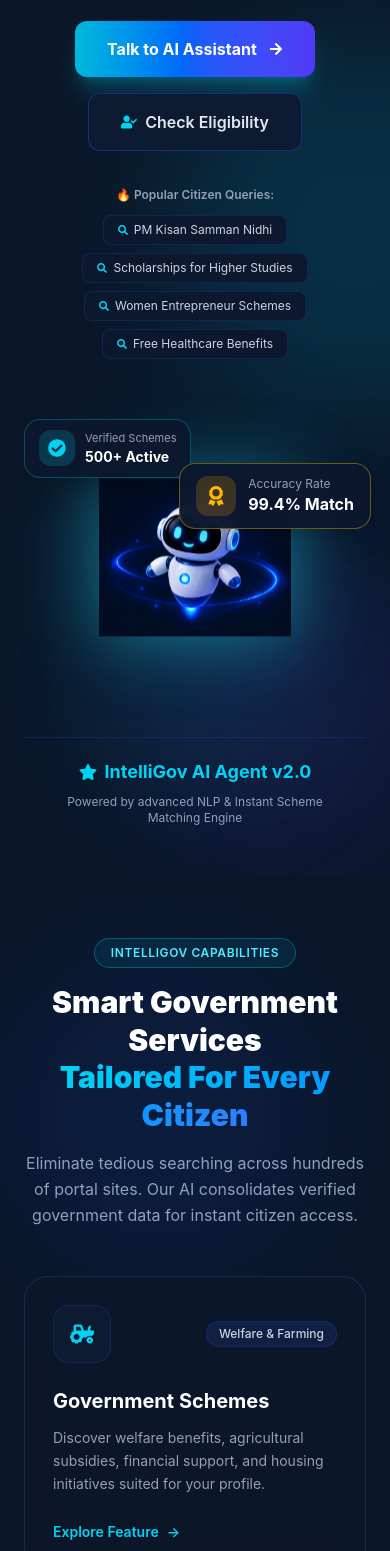
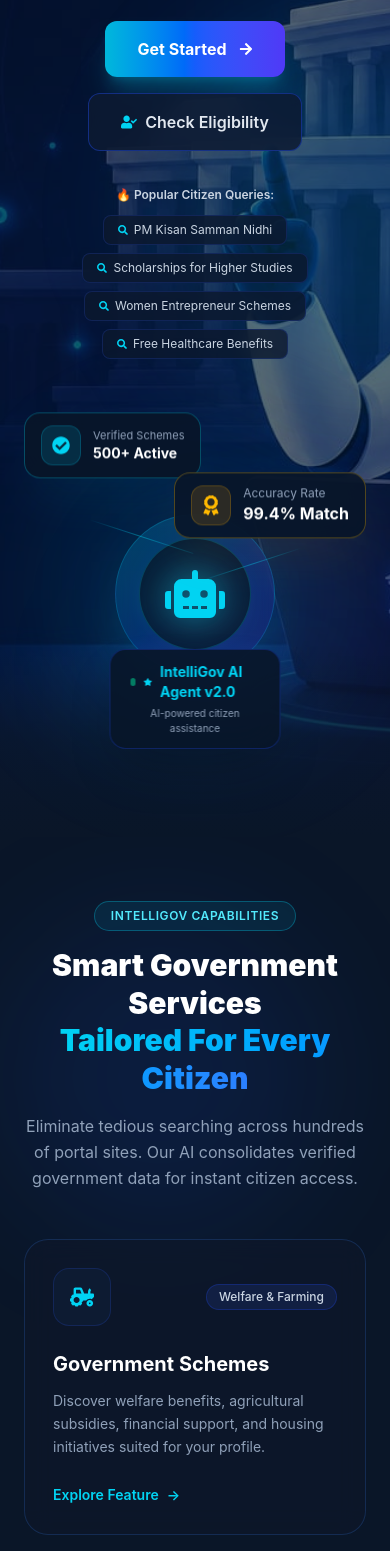
Before and after one commit to Chhavi24184/intelligov-ai, a React app in the folder frontend/: page / in a window 390 px wide. Shown: the part 449-2000 px from the top of the page. Built offline with nearby package versions, Linux system fonts and the light colour scheme; the HTML template or start-up script is replaced by a standard one.

Commit message:
Full functionality added to Home

```diff
--- /dev/null
+++ b/frontend/src/components/common/ScrollToTop.jsx
@@ -0,0 +1,60 @@
+import { useEffect, useState } from "react";
+import { FaArrowUp } from "react-icons/fa";
+
+function ScrollToTop() {
+  const [showButton, setShowButton] = useState(false);
+
+  useEffect(() => {
+    const handleScroll = () => {
+      // Show the button after only a small amount of scrolling
+      setShowButton(window.scrollY > 80);
+    };
+
+    window.addEventListener("scroll", handleScroll);
+
+    // Check initial position
+    handleScroll();
+
+    return () => {
+      window.removeEventListener("scroll", handleScroll);
+    };
+  }, []);
+
+  const scrollToTop = () => {
+    window.scrollTo({
+      top: 0,
+      behavior: "smooth",
+    });
+  };
+
+  return (
+    <button
+      type="button"
+      onClick={scrollToTop}
+      aria-label="Scroll to top"
+      className={`
+        fixed bottom-6 left-6 z-[100]
+        w-14 h-14
+        rounded-full
+        bg-white
+        border-2 border-cyan-400
+        text-cyan-500
+        flex items-center justify-center
+        shadow-lg shadow-cyan-500/20
+        transition-all duration-300
+        hover:bg-cyan-50
+        hover:scale-110
+        active:scale-95
+        ${
+          showButton
+            ? "opacity-100 translate-y-0 pointer-events-auto"
+            : "opacity-0 translate-y-4 pointer-events-none"
+        }
+      `}
+    >
+      <FaArrowUp className="text-xl" />
+    </button>
+  );
+}
+
+export default ScrollToTop;
--- a/frontend/src/components/home/About.jsx
+++ b/frontend/src/components/home/About.jsx
@@ -1,3 +1,5 @@
+import { useEffect, useRef, useState } from "react";
+
 import {
   FaSearch,
   FaFileAlt,
@@ -7,9 +9,84 @@ import {
 } from "react-icons/fa";
 
 
+// =====================================================
+// REVEAL COMPONENT
+// =====================================================
+
+function Reveal({ children, className = "", delay = 0 }) {
+
+  const ref = useRef(null);
+  const [isVisible, setIsVisible] = useState(false);
+
+
+  useEffect(() => {
+
+    const observer = new IntersectionObserver(
+      ([entry]) => {
+
+        if (entry.isIntersecting) {
+
+          setIsVisible(true);
+
+          observer.unobserve(entry.target);
+
+        }
+
+      },
+      {
+        threshold: 0.15,
+      }
+    );
+
+
+    if (ref.current) {
+      observer.observe(ref.current);
+    }
+
+
+    return () => observer.disconnect();
+
+  }, []);
+
+
+  return (
+
+    <div
+      ref={ref}
+      className={`
+        ${className}
+        transition-all
+        duration-700
+        ease-out
+        ${
+          isVisible
+            ? "opacity-100 translate-y-0"
+            : "opacity-0 translate-y-14"
+        }
+      `}
+      style={{
+        transitionDelay: `${delay}ms`,
+      }}
+    >
+
+      {children}
+
+    </div>
+
+  );
+}
+
+
+
+// =====================================================
+// ABOUT COMPONENT
+// =====================================================
+
 function About() {
 
+
   const steps = [
+
     {
       num: "01",
       icon: <FaUserCheck className="text-cyan-400 text-xl" />,
@@ -37,12 +114,17 @@ function About() {
       title: "Apply Seamlessly",
       desc: "Follow direct application links and step-by-step guidance to claim the benefits you are eligible for.",
     },
+
   ];
 
 
   return (
 
-    <section className="relative bg-[#0a1628] text-white py-16 lg:py-20 overflow-hidden">
+    <section
+      id="about"
+      className="relative bg-[#0a1628] text-white py-16 lg:py-20 overflow-hidden"
+    >
+
 
       {/* =========================
           BACKGROUND LIGHTS
@@ -70,7 +152,13 @@ function About() {
             ABOUT CARD
         ===================================================== */}
 
-        <div className="glass-panel p-8 sm:p-12 rounded-3xl border border-blue-900/50 relative overflow-hidden mb-16">
+        <Reveal
+          delay={0}
+          className="mb-16"
+        >
+
+          <div className="glass-panel p-8 sm:p-12 rounded-3xl border border-blue-900/50 relative overflow-hidden">
+
 
             {/* Card Glow */}
 
@@ -83,6 +171,7 @@ function About() {
               {/* About Content */}
 
               <div className="lg:col-span-8 space-y-5 relative z-10">
+
 
                 {/* Badge */}
 
@@ -134,18 +223,23 @@ function About() {
 
               </div>
 
+
             </div>
 
           </div>
+
+        </Reveal>
+
 
 
         {/* =====================================================
             HOW IT WORKS HEADER
         ===================================================== */}
 
+        <Reveal delay={150}>
+
           <div className="text-center mb-12">
 
-          {/* Using div instead of h3 */}
 
             <div className="text-2xl sm:text-3xl font-bold text-white">
 
@@ -162,6 +256,9 @@ function About() {
 
           </div>
 
+        </Reveal>
+
+
 
         {/* =====================================================
             STEP CARDS
@@ -169,12 +266,18 @@ function About() {
 
         <div className="grid grid-cols-1 sm:grid-cols-2 lg:grid-cols-4 gap-6">
 
+
           {steps.map((step, idx) => (
 
+            <Reveal
+              key={idx}
+              delay={250 + idx * 120}
+            >
+
               <div
-              key={idx}
                 className="glass-card p-6 rounded-2xl relative border border-blue-900/30 hover:border-cyan-400/40 hover:-translate-y-1 transition-all duration-300 group"
               >
+
 
                 {/* Step Number */}
 
@@ -211,9 +314,13 @@ function About() {
 
                 </p>
 
+
               </div>
 
+            </Reveal>
+
           ))}
+
 
         </div>
 
--- a/frontend/src/components/home/Features.jsx
+++ b/frontend/src/components/home/Features.jsx
@@ -1,3 +1,4 @@
+import { useEffect, useRef, useState } from "react";
 import { Link } from "react-router-dom";
 
 import {
@@ -10,7 +11,142 @@ import {
 } from "react-icons/fa";
 
 
+function ServiceCard({ service, index }) {
+
+  const cardRef = useRef(null);
+  const [isVisible, setIsVisible] = useState(false);
+
+
+  useEffect(() => {
+
+    const observer = new IntersectionObserver(
+      ([entry]) => {
+
+        if (entry.isIntersecting) {
+
+          setIsVisible(true);
+
+          observer.unobserve(entry.target);
+
+        }
+
+      },
+      {
+        threshold: 0.15,
+      }
+    );
+
+
+    if (cardRef.current) {
+      observer.observe(cardRef.current);
+    }
+
+
+    return () => observer.disconnect();
+
+  }, []);
+
+
+  return (
+
+    <div
+      ref={cardRef}
+      className={`
+        glass-card
+        p-7 lg:p-8
+        rounded-3xl
+        relative
+        flex flex-col justify-between
+        group
+        border border-blue-900/30
+        hover:border-cyan-400/40
+        transition-all
+        duration-700
+        ease-out
+        hover:-translate-y-1
+
+        ${
+          isVisible
+            ? "opacity-100 translate-y-0 scale-100"
+            : "opacity-0 translate-y-16 scale-[0.96]"
+        }
+      `}
+      style={{
+        transitionDelay: `${index * 100}ms`,
+      }}
+    >
+
+      {/* CARD CONTENT */}
+
+      <div>
+
+        {/* Icon + Badge */}
+
+        <div className="flex items-center justify-between mb-6">
+
+          <div className="p-4 rounded-2xl bg-[#0d1b32] border border-blue-900/40 group-hover:scale-110 transition-transform duration-300">
+
+            {service.icon}
+
+          </div>
+
+
+          <span className="px-3 py-1 rounded-full bg-blue-950/60 border border-blue-800/40 text-slate-300 text-xs font-medium">
+
+            {service.badge}
+
+          </span>
+
+        </div>
+
+
+        {/* Title */}
+
+        <div className="text-xl font-bold text-white mb-3 group-hover:text-cyan-300 transition-colors">
+
+          {service.title}
+
+        </div>
+
+
+        {/* Description */}
+
+        <p className="text-slate-400 text-sm leading-relaxed mb-6">
+
+          {service.description}
+
+        </p>
+
+      </div>
+
+
+      {/* EXPLORE FEATURE ONLY */}
+
+      <div>
+
+        <Link
+          to={service.link}
+          className="inline-flex items-center gap-2 text-sm font-semibold text-cyan-400 hover:text-cyan-300 transition-colors group-hover:translate-x-1 duration-200"
+        >
+
+          <span>Explore Feature</span>
+
+          <span>→</span>
+
+        </Link>
+
+      </div>
+
+
+    </div>
+
+  );
+}
+
+
+
 function Features() {
+
 
   const services = [
 
@@ -73,11 +209,12 @@ function Features() {
 
   return (
 
-    <section className="relative bg-[#0a1628] text-white py-16 lg:py-20 overflow-hidden">
+    <section
+      id="services"
+      className="relative bg-[#0a1628] text-white py-16 lg:py-20 overflow-hidden"
+    >
 
-      {/* =========================
-          BACKGROUND LIGHTS
-      ========================= */}
+      {/* BACKGROUND LIGHTS */}
 
       <div className="absolute inset-0 pointer-events-none">
 
@@ -88,16 +225,12 @@ function Features() {
       </div>
 
 
-      {/* =========================
-          MAIN CONTAINER
-      ========================= */}
+      {/* MAIN CONTAINER */}
 
       <div className="relative max-w-7xl mx-auto px-6">
 
 
-        {/* =========================
-            SECTION HEADER
-        ========================= */}
+        {/* SECTION HEADER */}
 
         <div className="text-center max-w-3xl mx-auto mb-12 lg:mb-16 space-y-4">
 
@@ -107,8 +240,6 @@ function Features() {
 
           </span>
 
-
-          {/* Use div instead of h2 to avoid fixed heading styles */}
 
           <div className="text-3xl sm:text-4xl lg:text-5xl font-black text-white leading-tight">
 
@@ -134,92 +265,22 @@ function Features() {
         </div>
 
 
-        {/* =========================
-            SERVICES GRID
-        ========================= */}
+        {/* SERVICES GRID */}
 
         <div className="grid grid-cols-1 md:grid-cols-2 lg:grid-cols-3 gap-6 lg:gap-8">
 
           {services.map((service, index) => (
 
-            <div
+            <ServiceCard
               key={index}
-              className="glass-card p-7 lg:p-8 rounded-3xl relative flex flex-col justify-between group border border-blue-900/30 hover:border-cyan-400/40 transition-all duration-300 hover:-translate-y-1"
-            >
-
-
-              {/* =========================
-                  CARD CONTENT
-              ========================= */}
-
-              <div>
-
-
-                {/* Icon + Badge */}
-
-                <div className="flex items-center justify-between mb-6">
-
-                  <div className="p-4 rounded-2xl bg-[#0d1b32] border border-blue-900/40 group-hover:scale-110 transition-transform duration-300">
-
-                    {service.icon}
-
-                  </div>
-
-
-                  <span className="px-3 py-1 rounded-full bg-blue-950/60 border border-blue-800/40 text-slate-300 text-xs font-medium">
-
-                    {service.badge}
-
-                  </span>
-
-                </div>
-
-
-                {/* Title */}
-
-                <div className="text-xl font-bold text-white mb-3 group-hover:text-cyan-300 transition-colors">
-
-                  {service.title}
-
-                </div>
-
-
-                {/* Description */}
-
-                <p className="text-slate-400 text-sm leading-relaxed mb-6">
-
-                  {service.description}
-
-                </p>
-
-              </div>
-
-
-              {/* =========================
-                  EXPLORE LINK
-              ========================= */}
-
-              <div>
-
-                <Link
-                  to={service.link}
-                  className="inline-flex items-center gap-2 text-sm font-semibold text-cyan-400 hover:text-cyan-300 transition-colors group-hover:translate-x-1 duration-200"
-                >
-
-                  <span>Explore Feature</span>
-
-                  <span>→</span>
-
-                </Link>
-
-              </div>
-
-
-            </div>
+              service={service}
+              index={index}
+            />
 
           ))}
 
         </div>
+
 
       </div>
 
--- a/frontend/src/components/home/Hero.jsx
+++ b/frontend/src/components/home/Hero.jsx
@@ -10,9 +10,6 @@ import {
   FaStar,
 } from "react-icons/fa";
 
-import robot from "../../assets/robot.png";
-
-
 function Hero() {
   const quickPrompts = [
     "PM Kisan Samman Nidhi",
@@ -22,11 +19,43 @@ function Hero() {
   ];
 
   return (
-    <section className="relative min-h-[calc(100vh-80px)] overflow-hidden bg-[#0a1628] text-white">
+    <section
+      className="relative min-h-[calc(100vh-80px)] overflow-hidden bg-[#0a1628] text-white"
+      style={{
+        backgroundImage: "url('/src/assets/hero.jpeg')",
+        backgroundSize: "cover",
+        backgroundPosition: "center",
+        backgroundRepeat: "no-repeat",
+      }}
+    >
 
-      {/* =========================
-          BACKGROUND LIGHTS
-      ========================= */}
+      {/* =====================================================
+          BACKGROUND DARK GLASS LAYER
+      ===================================================== */}
+
+      <div className="absolute inset-0 bg-[#06101f]/65 pointer-events-none" />
+
+      {/* =====================================================
+              SOFT BLEND INTO NEXT SECTION
+          ===================================================== */}
+
+          <div
+            className="
+              absolute
+              bottom-0
+              left-0
+              right-0
+              h-48
+              bg-gradient-to-b
+              from-transparent
+              via-[#0a1628]/70
+              to-[#0a1628]
+              pointer-events-none
+              z-[1]
+            "
+          />
+
+      {/* Soft blue/cyan atmosphere */}
 
       <div className="absolute inset-0 pointer-events-none overflow-hidden">
 
@@ -39,11 +68,11 @@ function Hero() {
       </div>
 
 
-      {/* =========================
+      {/* =====================================================
           MAIN CONTAINER
-      ========================= */}
+      ===================================================== */}
 
-      <div className="relative max-w-7xl mx-auto px-6 py-12 lg:py-16">
+      <div className="relative z-10 max-w-7xl mx-auto px-6 py-12 lg:py-16">
 
         <div className="grid grid-cols-1 lg:grid-cols-12 gap-10 items-center">
 
@@ -54,9 +83,10 @@ function Hero() {
 
           <div className="lg:col-span-7 space-y-7 text-center lg:text-left">
 
+
             {/* AI BADGE */}
 
-            <div className="inline-flex items-center gap-2 px-4 py-2 rounded-full bg-blue-900/30 border border-cyan-500/30 backdrop-blur-md shadow-lg shadow-cyan-500/10">
+            <div className="inline-flex items-center gap-2 px-4 py-2 rounded-full bg-blue-950/50 border border-cyan-500/30 backdrop-blur-md shadow-lg shadow-cyan-500/10">
 
               <span className="w-2 h-2 rounded-full bg-cyan-400 animate-ping" />
 
@@ -86,7 +116,7 @@ function Hero() {
 
             {/* DESCRIPTION */}
 
-            <p className="text-slate-400 text-base sm:text-lg max-w-2xl mx-auto lg:mx-0 leading-relaxed">
+            <p className="text-slate-300 text-base sm:text-lg max-w-2xl mx-auto lg:mx-0 leading-relaxed">
 
               Get personalized guidance on government schemes, scholarships,
               healthcare benefits and career opportunities with our
@@ -99,21 +129,25 @@ function Hero() {
 
             <div className="flex flex-wrap items-center justify-center lg:justify-start gap-4 pt-2">
 
+              {/* GET STARTED */}
+
               <Link
-                to="/chat"
+                to="/login"
                 className="px-8 py-4 rounded-xl bg-gradient-to-r from-cyan-500 via-blue-600 to-indigo-600 text-white font-bold shadow-xl shadow-cyan-500/25 hover:shadow-cyan-500/40 hover:scale-105 transition-all duration-300 flex items-center gap-3 text-base"
               >
 
-                <span>Talk to AI Assistant</span>
+                <span>Get Started</span>
 
                 <FaArrowRight className="text-sm" />
 
               </Link>
 
 
+              {/* ELIGIBILITY */}
+
               <Link
                 to="/eligibility"
-                className="px-8 py-4 rounded-xl bg-[#0d1b32] border border-blue-800/60 text-slate-200 font-semibold hover:border-cyan-400 hover:text-white hover:bg-blue-900/30 transition-all duration-300 flex items-center gap-2 text-base"
+                className="px-8 py-4 rounded-xl bg-[#0d1b32]/85 backdrop-blur-md border border-blue-800/60 text-slate-200 font-semibold hover:border-cyan-400 hover:text-white hover:bg-blue-900/40 transition-all duration-300 flex items-center gap-2 text-base"
               >
 
                 <FaUserCheck className="text-cyan-400" />
@@ -129,9 +163,12 @@ function Hero() {
 
             <div className="space-y-3 pt-2">
 
-              <div className="text-xs font-semibold text-slate-400">
+              <div className="text-xs font-semibold text-slate-300">
+
                 🔥 Popular Citizen Queries:
+
               </div>
+
 
               <div className="flex flex-wrap justify-center lg:justify-start gap-2">
 
@@ -140,7 +177,7 @@ function Hero() {
                   <Link
                     key={i}
                     to="/chat"
-                    className="px-3.5 py-1.5 rounded-lg bg-[#0c182d] border border-blue-900/40 text-xs text-slate-300 hover:border-cyan-400/60 hover:text-cyan-300 hover:bg-blue-900/30 transition-all flex items-center gap-1.5"
+                    className="px-3.5 py-1.5 rounded-lg bg-[#0c182d]/80 backdrop-blur-md border border-blue-900/40 text-xs text-slate-300 hover:border-cyan-400/60 hover:text-cyan-300 hover:bg-blue-900/40 transition-all flex items-center gap-1.5"
                   >
 
                     <FaSearch className="text-[10px] text-cyan-400" />
@@ -159,44 +196,58 @@ function Hero() {
 
 
           {/* =====================================================
-              RIGHT ROBOT SECTION
+              RIGHT SIDE — FLOATING INFORMATION UI
           ===================================================== */}
 
-          <div className="lg:col-span-5 flex justify-center">
+          <div className="lg:col-span-5 flex justify-center lg:justify-end">
 
-            {/* This container controls ONLY the robot + badges */}
-
-            <div className="relative w-[380px] max-w-full">
-
-
-              {/* Robot Glow */}
-
-              <div className="absolute inset-10 bg-cyan-500/10 rounded-full blur-3xl pointer-events-none" />
+            <div className="relative w-[400px] max-w-full h-[390px]">
 
 
               {/* =================================================
-                  ROBOT + FLOATING BADGES AREA
+                  CENTRAL AI ORB
+                  Makes the cards feel anchored instead of floating
               ================================================= */}
 
-              <div className="relative h-[330px] flex items-center justify-center">
+              <div className="absolute left-1/2 top-1/2 -translate-x-1/2 -translate-y-1/2">
 
+                {/* Outer glow */}
 
-                {/* ROBOT */}
+                <div className="absolute -inset-16 rounded-full bg-cyan-400/10 blur-3xl" />
 
-                <img
-                  src={robot}
-                  alt="IntelliGov AI Assistant"
-                  className="relative z-10 w-48 sm:w-56 lg:w-60 animate-float drop-shadow-[0_0_35px_rgba(34,211,238,0.5)]"
-                />
+                {/* Orb */}
+
+                <div className="relative w-40 h-40 rounded-full bg-gradient-to-br from-cyan-400/20 via-blue-600/20 to-indigo-700/20 border border-cyan-400/20 backdrop-blur-sm flex items-center justify-center shadow-2xl shadow-cyan-500/20">
+
+                  <div className="w-28 h-28 rounded-full bg-[#081629]/80 border border-cyan-400/20 flex items-center justify-center">
+
+                    <FaRobot className="text-6xl text-cyan-400 drop-shadow-[0_0_20px_rgba(34,211,238,0.7)]" />
+
+                  </div>
+
+                </div>
+
+              </div>
 
 
               {/* =================================================
-                    VERIFIED SCHEMES BADGE
+                  CONNECTING GLOW LINES
               ================================================= */}
 
-                <div className="absolute z-20 top-5 left-0 sm:left-[-15px] bg-[#0c182d]/95 backdrop-blur-md px-3.5 py-2.5 rounded-2xl border border-cyan-400/30 shadow-xl flex items-center gap-2.5">
+              <div className="absolute left-[18%] top-[35%] w-[110px] h-px bg-gradient-to-r from-transparent via-cyan-400/40 to-cyan-400/10 rotate-[18deg]" />
 
-                  <div className="w-9 h-9 rounded-xl bg-cyan-500/20 flex items-center justify-center">
+              <div className="absolute right-[18%] top-[42%] w-[100px] h-px bg-gradient-to-l from-transparent via-cyan-400/40 to-cyan-400/10 rotate-[-18deg]" />
+
+
+              {/* =================================================
+                  VERIFIED SCHEMES CARD
+              ================================================= */}
+
+              <div className="absolute z-20 top-5 left-0 sm:left-[-10px] animate-float">
+
+                <div className="bg-[#081629]/90 backdrop-blur-xl px-4 py-3 rounded-2xl border border-cyan-400/30 shadow-2xl shadow-cyan-500/10 flex items-center gap-3">
+
+                  <div className="w-10 h-10 rounded-xl bg-cyan-500/15 border border-cyan-400/20 flex items-center justify-center">
 
                     <FaCheckCircle className="text-lg text-cyan-400" />
 
@@ -216,14 +267,18 @@ function Hero() {
 
                 </div>
 
+              </div>
+
 
               {/* =================================================
-                    ACCURACY BADGE
+                  ACCURACY CARD
               ================================================= */}
 
-                <div className="absolute z-20 top-16 right-[-5px] sm:right-[-20px] bg-[#0c182d]/95 backdrop-blur-md px-4 py-3 rounded-2xl border border-amber-400/40 shadow-xl flex items-center gap-3">
+              <div className="absolute z-20 top-20 right-0 sm:right-[-10px] animate-float">
 
-                  <div className="w-10 h-10 rounded-xl bg-amber-500/20 flex items-center justify-center">
+                <div className="bg-[#081629]/90 backdrop-blur-xl px-4 py-3 rounded-2xl border border-amber-400/30 shadow-2xl shadow-amber-500/10 flex items-center gap-3">
+
+                  <div className="w-10 h-10 rounded-xl bg-amber-500/15 border border-amber-400/20 flex items-center justify-center">
 
                     <FaAward className="text-xl text-amber-400" />
 
@@ -247,13 +302,16 @@ function Hero() {
 
 
               {/* =================================================
-                  AI AGENT INFORMATION
-                  NOW COMPLETELY SEPARATE FROM BADGES
+                  AI STATUS CARD
               ================================================= */}
 
-              <div className="relative z-10 mt-2 pt-5 border-t border-blue-900/40 text-center">
+              <div className="absolute bottom-10 left-1/2 -translate-x-1/2">
 
-                <div className="flex items-center justify-center gap-2 text-cyan-400 font-bold text-lg">
+                <div className="px-5 py-3 rounded-2xl bg-[#081629]/90 backdrop-blur-xl border border-blue-800/40 shadow-2xl">
+
+                  <div className="flex items-center justify-center gap-2 text-cyan-400 font-bold text-sm">
+
+                    <span className="w-2 h-2 rounded-full bg-emerald-400 animate-pulse" />
 
                     <FaStar />
 
@@ -261,14 +319,16 @@ function Hero() {
 
                   </div>
 
+                  <p className="text-[10px] text-slate-400 mt-1 text-center">
 
-                <p className="text-xs text-slate-400 mt-2 px-4">
-
-                  Powered by advanced NLP & Instant Scheme Matching Engine
+                    AI-powered citizen assistance
 
                   </p>
 
                 </div>
+
+              </div>
+
 
             </div>
 
@@ -282,5 +342,4 @@ function Hero() {
   );
 }
 
-
 export default Hero;
--- a/frontend/src/pages/Home.jsx
+++ b/frontend/src/pages/Home.jsx
@@ -2,6 +2,7 @@ import Hero from "../components/home/Hero";
 import Features from "../components/home/Features";
 import About from "../components/home/About";
 import Footer from "../components/layout/Footer";
+import ScrollToTop from "../components/common/ScrollToTop";
 
 function Home() {
 
@@ -17,6 +18,8 @@ function Home() {
 
       <Footer />
 
+      <ScrollToTop />
+
     </>
 
   );
```
Also changed, not shown: frontend/src/components/layout/Navbar.jsx (+172 -5 lines). Lines whose indentation alone changed are shown as unchanged.
